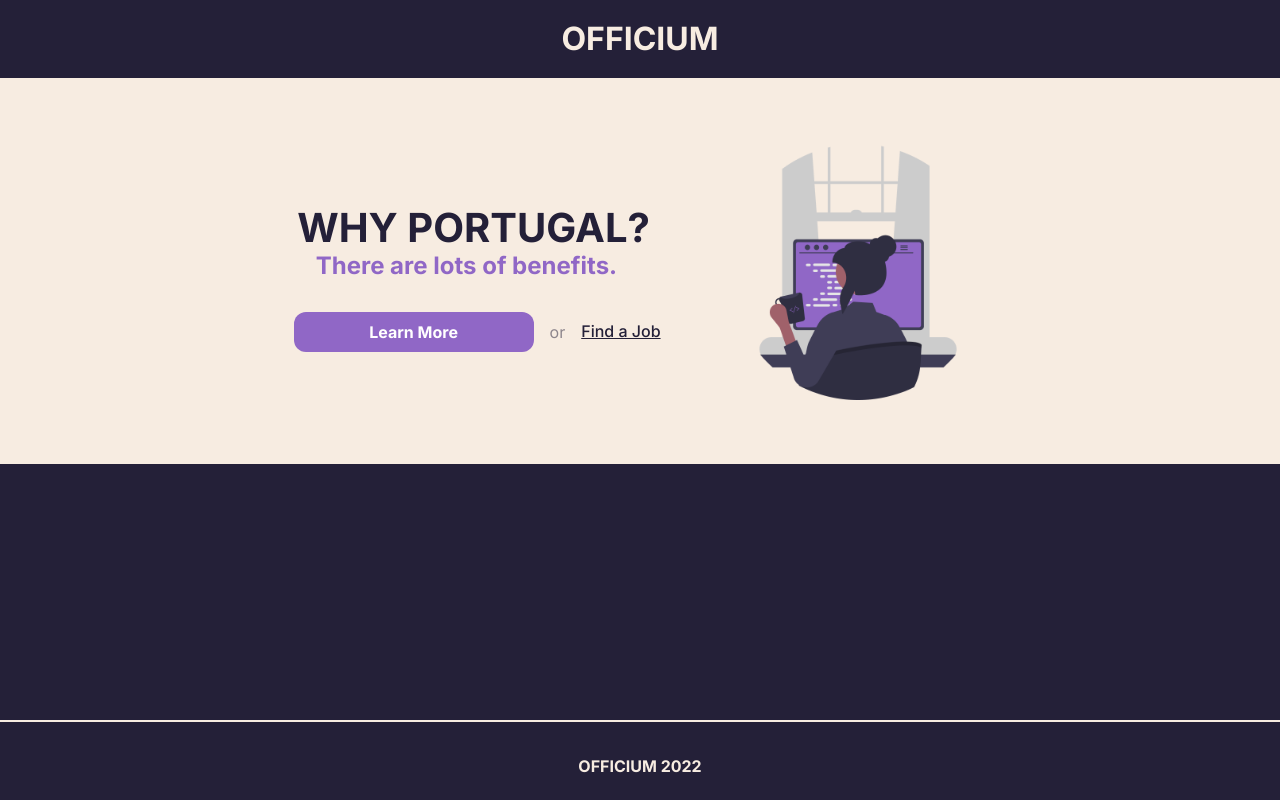
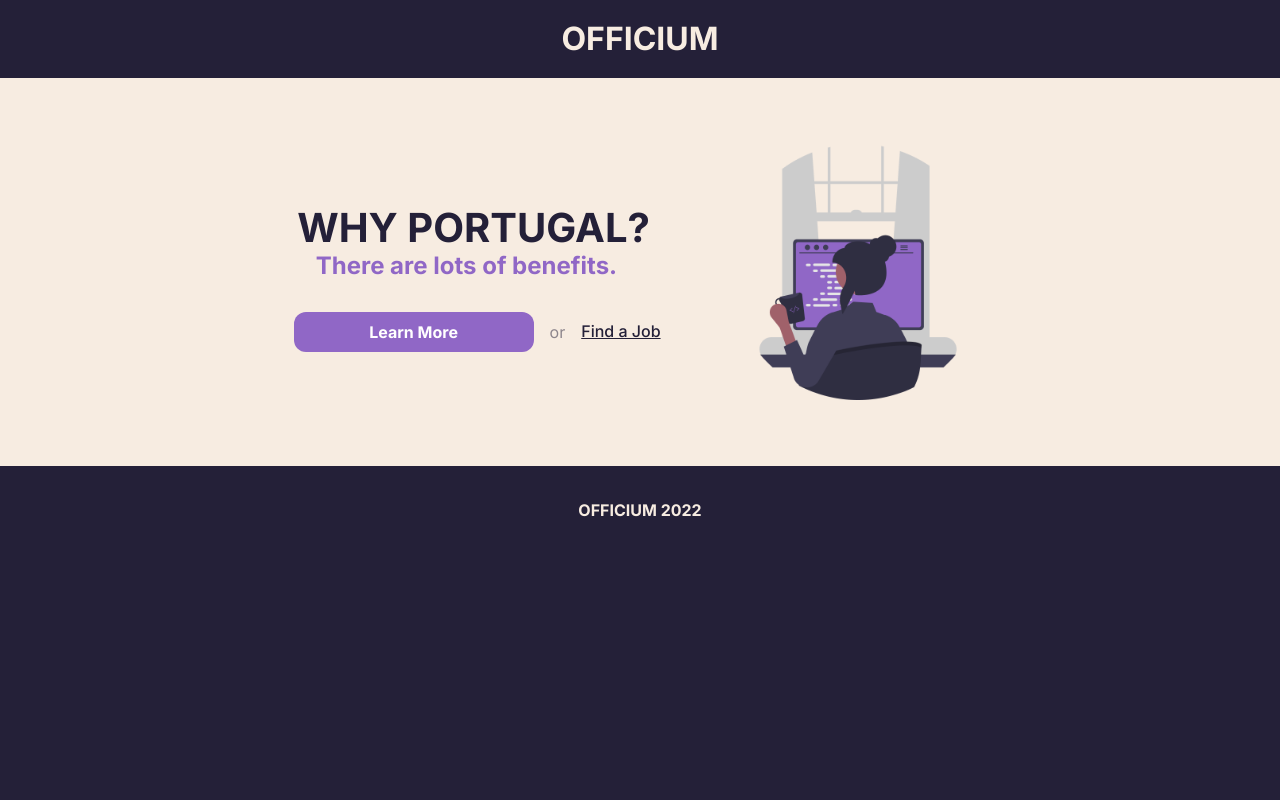
Before and after one commit to gitHubTiagoMarques/officium, a React (Create React App) app: page / in a window 1280 px wide. Built offline with nearby package versions, Linux system fonts and the light colour scheme.

Commit message:
clean logo

```diff
--- a/src/App.css
+++ b/src/App.css
@@ -3,7 +3,7 @@
 .App {
   text-align: center;
   background-color: #242038;
-  height: 100vh;
+  min-height: 100vh;
   font-family: 'Inter', sans-serif;
 
 }
@@ -24,13 +24,14 @@
 
 .footer {
   border-top: 2px solid #F7ECE1;
-  position: absolute;
-  bottom: 0;
   width: 100vw;
   height: 5rem;
   color: #F7ECE1;
   font-weight: bold;
   padding-top: 2rem;
+  background-color: #242038;
+  border-top: 2px solid #F7ECE1;
+
 }
 
 .hero{
@@ -41,7 +42,6 @@
   height: calc(100vh - 5rem);
   justify-content: center;
   align-items: center;
-
 }
 .title{
   display: flex;
--- a/src/App.js
+++ b/src/App.js
@@ -1,14 +1,15 @@
-import logo from './logo.svg';
 import './App.css';
 import {Navbar} from './components/navbar.js'
 import {Footer} from './components/footer.js'
 import {Hero} from './components/hero.js'
+import { Carro } from './components/carro';
 
 function App() {
   return (
     <div className="App">
         <Navbar></Navbar>
         <Hero></Hero>
+        <Carro></Carro>
         <Footer></Footer>
     </div>
   );
--- /dev/null
+++ b/src/components/carro.js
@@ -0,0 +1,7 @@
+export function Carro (){
+    return(
+        <section className={"carro"}>
+
+        </section>
+        )
+}
```
